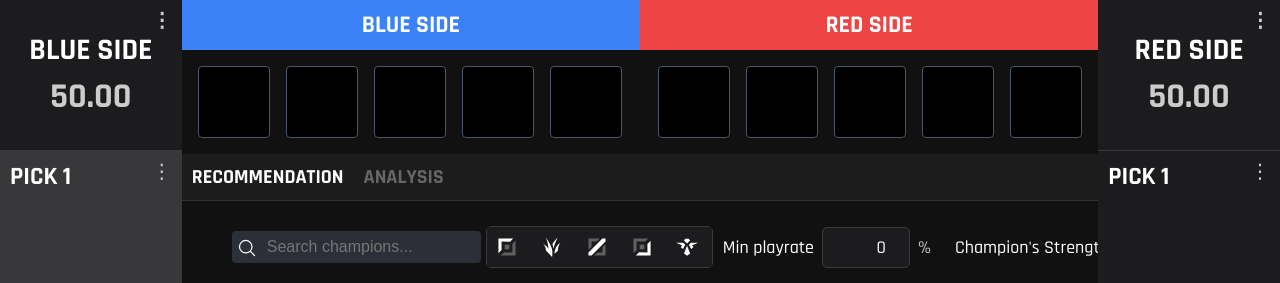
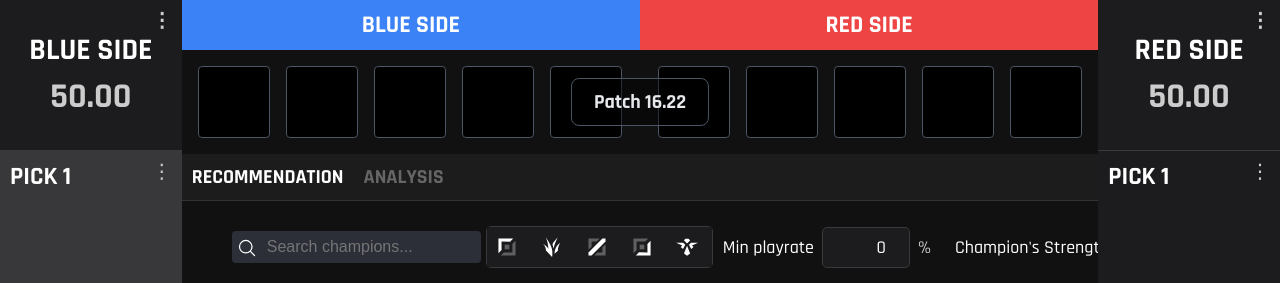
Before and after one commit to juliendauphine/draft-helper-website, a Flask app: page / in a window 1280 px wide. Shown: the top 283 px of the page. Run offline with Flask 3, Linux system fonts and the light colour scheme; data that the repository does not hold is empty; parts of the project's set-up code (start-up, migrations or seed data) failed here and were passed over.

Commit message:
update to patch 16.22

```diff
--- a/data.py
+++ b/data.py
@@ -11,6 +11,9 @@ import os
 
 from bs4 import BeautifulSoup
 from urllib.parse import urljoin
+
+
+PATCH = "16.22"
 
 
 def download_data_from_gdrive(file_id, output_path):
@@ -80,7 +83,7 @@ os.makedirs(DATA_DIR, exist_ok=True)
 
 FILES = {
     "1IRfOvfR31A3RG6X150QvTH5szXlrzf50": "accepted_cpl.pkl",
-    "13ch5vi_74zAfm95SVdVW0w6s71V_OqVR": "lolalytics_data_15.17_emerald_plus_all.json",#2 change
+    "1Iy4g2IVQ5PzKI9igRkwl_o2mm64d_Lo9": "lolalytics_data_16.22_emerald_plus_all.json",#2 change
     "1xUpsyqm4FElsNixb0uIJ-QhBHuREMBI9": "matchup_d2_data.json",
     "1WTi9Ubda_txMuHP33BD-hpO9xzDjNBAG": "synergie_d2_data.json"
 }
@@ -99,7 +102,7 @@ def list2dic(list,accepted_cpl):
     return final_dic
 
 
-url = "https://ddragon.leagueoflegends.com/cdn/15.17.1/data/en_US/champion.json"
+url = "https://ddragon.leagueoflegends.com/cdn/"+PATCH+".1/data/en_US/champion.json"
 response = requests.get(url)
 champion_data = response.json()
 
@@ -108,13 +111,13 @@ name_to_id = {}
 for champ_id, champ_info in champion_data['data'].items():
     name_to_id[champ_info['name']] = champ_info['id']
 
-patches = ['15.17']
+patches = ['16.22']
 
-#patches2 = ['15.17','15.16','15.15','15.14','15.13','15.12','15.11','15.10','15.8','15.7','15.6','15.5','15.4','15.3','15.2','15.1']
+#patches2 = ['16.22','16.20','16.19','16.18','16.17','16.16','16.15','15.22','15.21','15.20','15.19','15.18','15.17','15.16','15.15','15.14','15.13','15.12','15.11','15.10','15.8','15.7','15.6','15.5','15.4','15.3','15.2','15.1']
 
 patches_data = get_patches_data(patches)
 
-#accepted_cpl = get_relevent_champions(patches2,patches_data,min_playrate=0.2,patch_penality=0)
+# accepted_cpl = get_relevent_champions(patches2,patches_data,min_playrate=0.2,patch_penality=0)
 
 # with open("data/accepted_cpl.pkl", "wb") as f:
 #     pickle.dump(accepted_cpl, f)
--- a/static/css/style.css
+++ b/static/css/style.css
@@ -664,6 +664,7 @@ body {
 .ban-content {
   display: flex;
   flex: 1;
+  position: relative;   /* ← ajout : sert de repère pour centrer le badge */
 }
 
 .blue-side, .red-side {
@@ -1047,3 +1048,20 @@ body {
 .card.has-ban:hover {
   opacity: 0.7; /* hint: click to remove the ban */
 }
+
+.patch-badge {
+  position: absolute;
+  top: 50%;
+  left: 50%;
+  transform: translate(-50%, -50%);
+  z-index: 2;
+  padding: 10px 22px;      /* était 6px 14px */
+  font-size: 20px;         /* était 14px */
+  font-weight: bold;
+  white-space: nowrap;
+  color: #e5e7eb;
+  background: rgba(0, 0, 0, 0.45);
+  border: 1px solid #4b5563;
+  border-radius: 8px;
+  pointer-events: none;
+}
--- a/static/js/script.js
+++ b/static/js/script.js
@@ -1,4 +1,4 @@
-let patch = '15.17'
+let patch = '16.22'
 
 
 // Mapping of lane types to their corresponding SVGs
@@ -1908,3 +1908,9 @@ window.addEventListener('DOMContentLoaded', () => {
   analyseTeams();
   getRecos();
 });
+
+
+window.addEventListener('DOMContentLoaded', () => {
+  const badge = document.getElementById('patch-badge');
+  if (badge) badge.textContent = `Patch ${patch}`;
+});
--- a/templates/index.html
+++ b/templates/index.html
@@ -76,6 +76,7 @@
             </div>
             <div class="ban-content">
               <div class="blue-side" id="blue-side"></div>
+              <span id="patch-badge" class="patch-badge"></span>
               <div class="red-side" id="red-side"></div>
             </div>
           </div>
@@ -173,30 +174,6 @@
                       </tr>
                     </thead>
                     <tbody>
-                      <!-- <tr data-champion="Ahri" data-lane="Middle">
-                        <td>
-                          <svg class="role-icon" viewBox="0 0 24 24" fill="none" xmlns="http://www.w3.org/2000/svg">
-                            <path d="M12 2L2 7V17L12 22L22 17V7L12 2Z" fill="#fff" />
-                          </svg>
-                        </td>
-                        <td>
-                          <img src="https://ddragon.leagueoflegends.com/cdn/11.24.1/img/champion/Ahri.png" alt="Ahri" class="champion-image" />
-                          Ahri
-                        </td>
-                        <td>52%</td>
-                      </tr>
-                      <tr data-champion="LeeSin" data-lane="Jungle">
-                        <td>
-                          <svg class="role-icon" viewBox="0 0 24 24" fill="none" xmlns="http://www.w3.org/2000/svg">
-                            <path d="M12 2L2 7V17L12 22L22 17V7L12 2Z" fill="#fff" />
-                          </svg>
-                        </td>
-                        <td>
-                          <img src="https://ddragon.leagueoflegends.com/cdn/11.24.1/img/champion/LeeSin.png" alt="Lee Sin" class="champion-image" />
-                          Lee Sin
-                        </td>
-                        <td>53%</td>
-                      </tr> -->
                     </tbody>
                   </table>
                 </div>
```
Also changed, not shown: static/js/modal.js (deleted).
